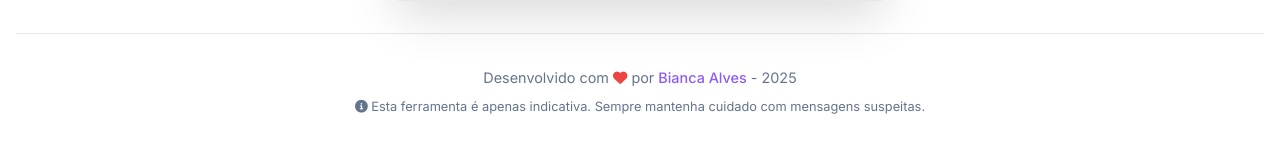
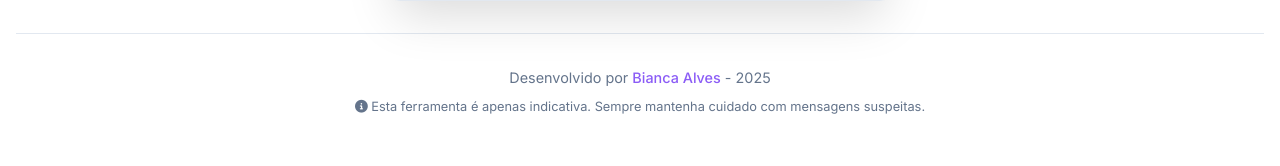
Before and after one commit to biancaalvess/No-Phishing, a Flask app: page / in a window 1280 px wide. Shown: the part 635-801 px from the top of the page. Run offline with Flask 3, Linux system fonts and the light colour scheme.

Commit message:
Update index.html

```diff
--- a/templates/index.html
+++ b/templates/index.html
@@ -99,7 +99,7 @@
 
     <footer class="footer">
         <p>
-            Desenvolvido com <i class="fas fa-heart" style="color: #ef4444;" aria-hidden="true"></i> por
+            Desenvolvido por
         <a href="https://www.linkedin.com/in/bianca-alvess/" target="_blank" rel="noopener noreferrer">Bianca Alves</a> - 2025
         </p>
         <p style="margin-top: 0.5rem; font-size: 0.8rem;">
```
